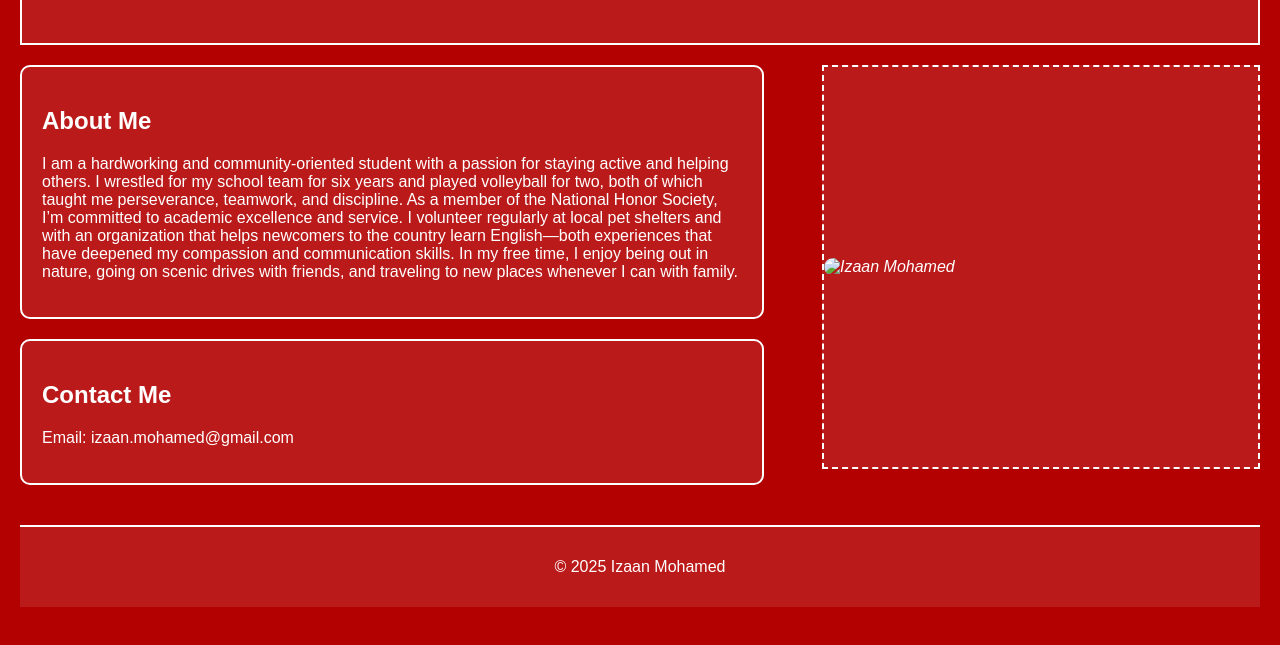
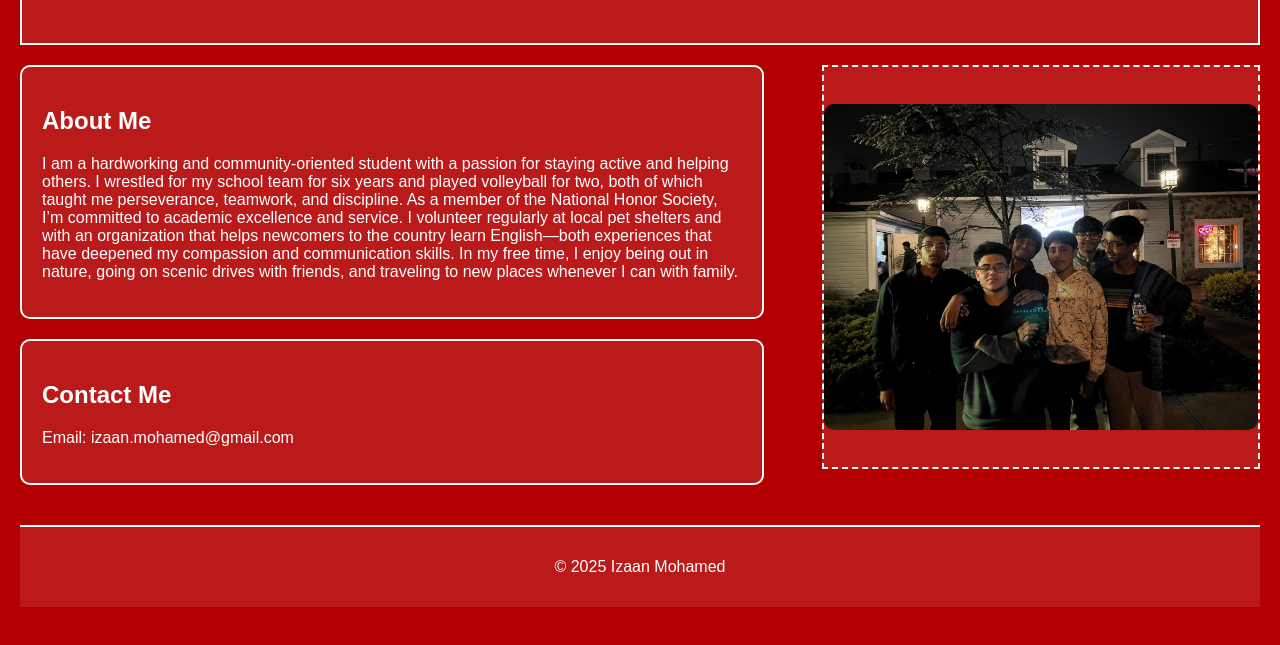
Before and after one commit to Izaan-Mohamed/Personal-Portfolio, a plain HTML site: page index.html in a window 1280 px wide. Shown: the part 153-798 px from the top of the page. Drawn offline with Linux system fonts and the light colour scheme.

Commit message:
added image 3.0

```diff
--- a/index.html
+++ b/index.html
@@ -26,7 +26,7 @@
         </div>
 
         <div class="image-space">
-               <img src="friendsandme.jpg" alt="Izaan Mohamed" style="width:100%; border-radius:10px;">
+               <img src="images/friendsandme.jpg" alt="Izaan Mohamed" style="width:100%; border-radius:10px;">
 
         </div>
     </div>
```
Also changed, not shown: images/friendsandme.jpg (renamed from profile.jpg/friendsandme.jpg).
